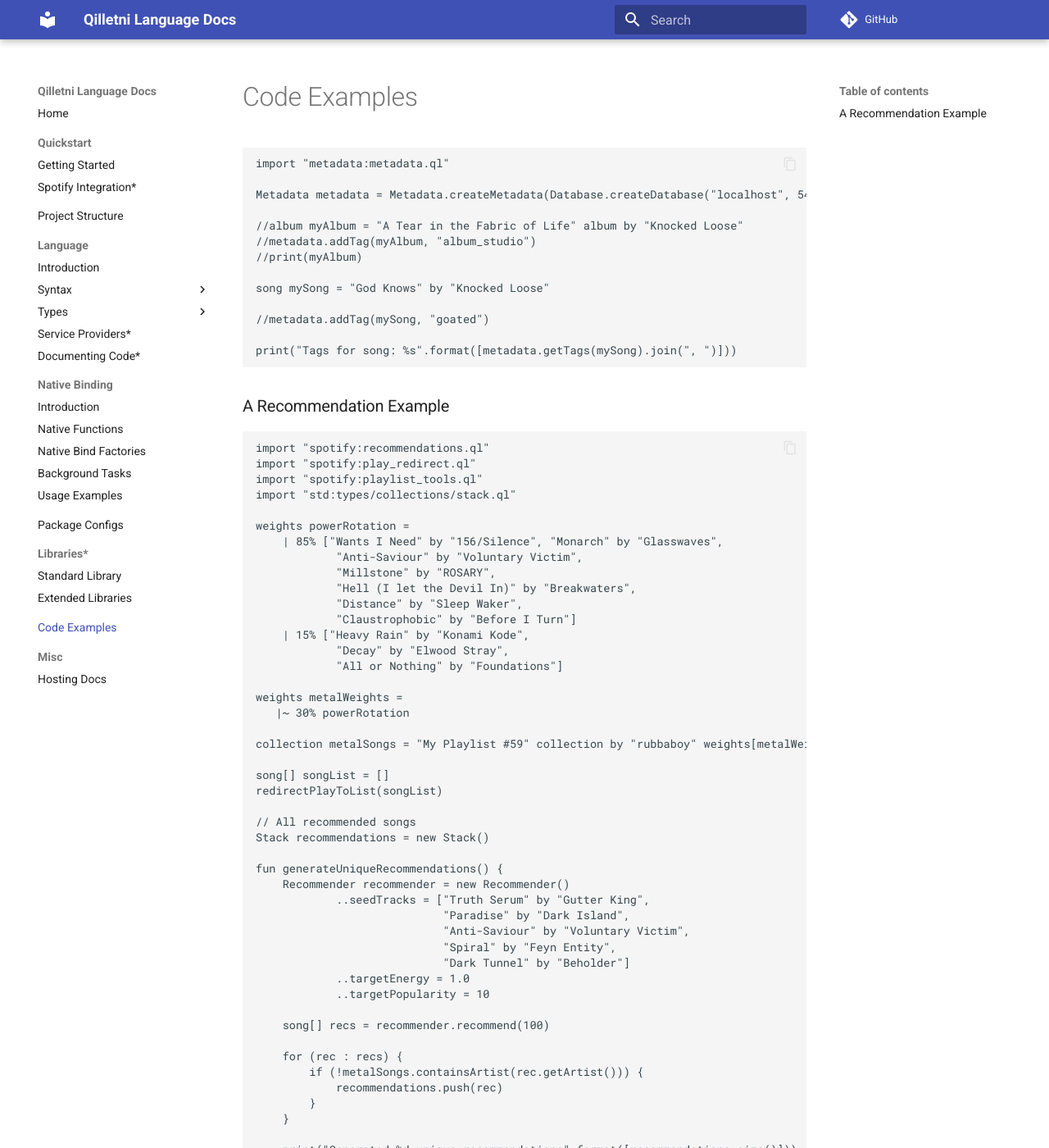
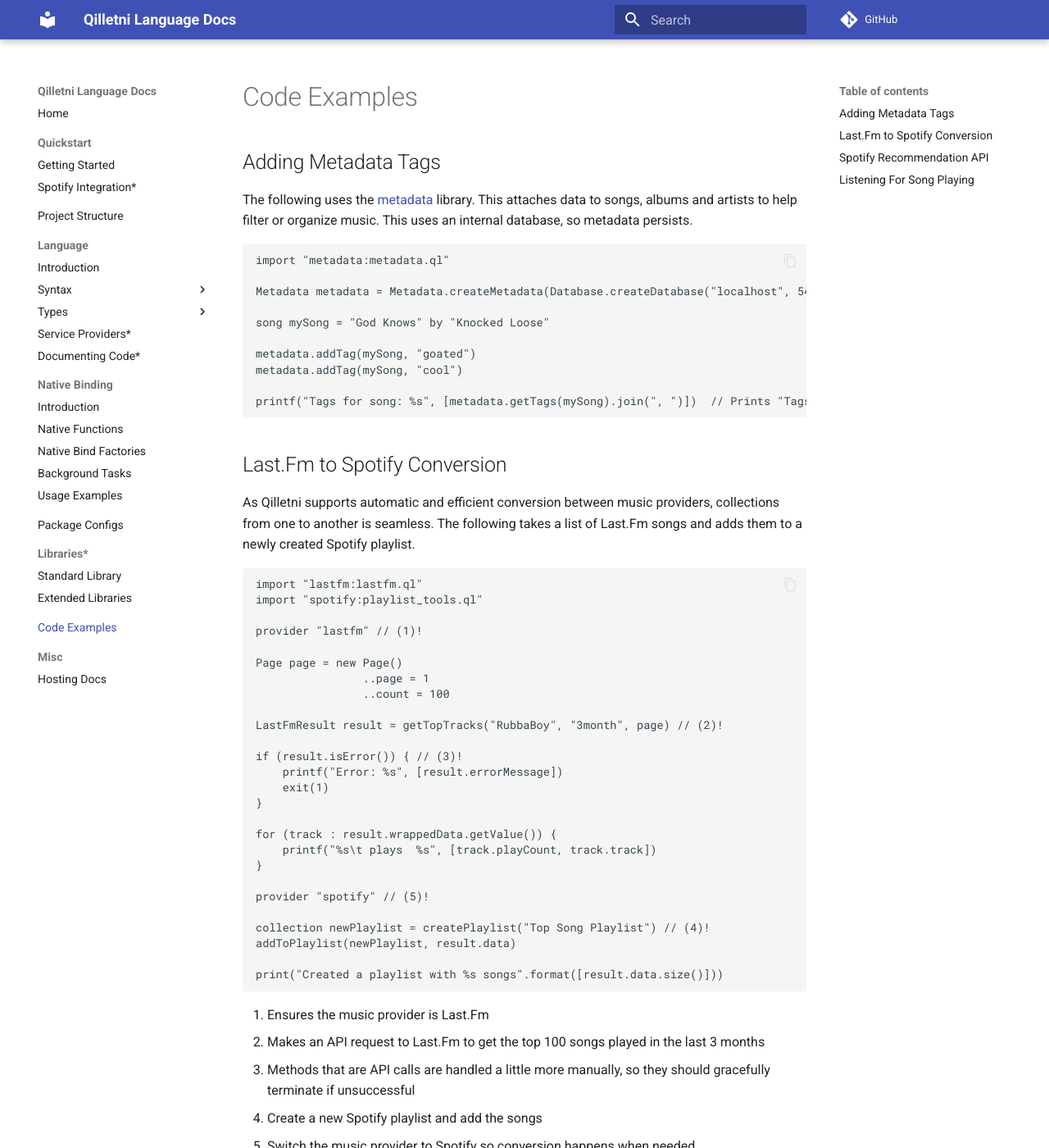
Before and after one commit to RubbaBoy/QilletniDocs, an MkDocs documentation site: the page built from docs/examples.md, in a window 1280 px wide and 1400 px high. Shown: the whole window at 82% size. Built offline with MkDocs 1.6.1 and Material for MkDocs 9.7.7, drawn with Linux system fonts in a browser that asks for light colours; comment, search, counter and statistics services are not loaded; some of the changed text lies outside the part shown.

Commit message:
Added more examples

````diff
--- a/docs/examples.md
+++ b/docs/examples.md
@@ -1,23 +1,65 @@
 # Code Examples
+
+## Adding Metadata Tags
+
+The following uses the [metadata](https://qilletni-docs.yarr.is/library/metadata/) library. This attaches data to songs, albums and artists to help filter or organize music. This uses an internal database, so metadata persists.
 
 ```qilletni
 import "metadata:metadata.ql"
 
 Metadata metadata = Metadata.createMetadata(Database.createDatabase("localhost", 5444, "metadata", "admin", "pass"))
 
-//album myAlbum = "A Tear in the Fabric of Life" album by "Knocked Loose"
-//metadata.addTag(myAlbum, "album_studio")
-//print(myAlbum)
-
 song mySong = "God Knows" by "Knocked Loose"
 
-//metadata.addTag(mySong, "goated")
+metadata.addTag(mySong, "goated")
+metadata.addTag(mySong, "cool")
 
-print("Tags for song: %s".format([metadata.getTags(mySong).join(", ")]))
+printf("Tags for song: %s", [metadata.getTags(mySong).join(", ")])  // Prints "Tags for song: goated, cool"
 
 ```
 
-### A Recommendation Example
+## Last.Fm to Spotify Conversion
+
+As Qilletni supports automatic and efficient conversion between music providers, collections from one to another is seamless. The following takes a list of Last.Fm songs and adds them to a newly created Spotify playlist.
+
+```qilletni
+import "lastfm:lastfm.ql"
+import "spotify:playlist_tools.ql"
+
+provider "lastfm" // (1)!
+
+Page page = new Page()
+                ..page = 1
+                ..count = 100
+
+LastFmResult result = getTopTracks("RubbaBoy", "3month", page) // (2)!
+
+if (result.isError()) { // (3)!
+    printf("Error: %s", [result.errorMessage])
+    exit(1)
+}
+
+for (track : result.wrappedData.getValue()) {
+    printf("%s\t plays  %s", [track.playCount, track.track])
+}
+
+provider "spotify" // (5)!
+
+collection newPlaylist = createPlaylist("Top Song Playlist") // (4)!
+addToPlaylist(newPlaylist, result.data)
+
+print("Created a playlist with %s songs".format([result.data.size()]))
+```
+
+1. Ensures the music provider is Last.Fm
+2. Makes an API request to Last.Fm to get the top 100 songs played in the last 3 months
+3. Methods that are API calls are handled a little more manually, so they should gracefully terminate if unsuccessful
+4. Create a new Spotify playlist and add the songs
+5. Switch the music provider to Spotify so conversion happens when needed
+
+## Spotify Recommendation API
+
+The Spotify library's [Recommender](https://qilletni-docs.yarr.is/library/spotify/entity/Recommender) entity, the full Spotify recommendation system can be utilized to fine tune music selections.
 
 ```qilletni
 import "spotify:recommendations.ql"
@@ -71,25 +113,13 @@
 generateUniqueRecommendations()
 
 // Play 2 shuffled songs from metal playlist, then 3 recommendations
-for (recommendations.size() > 0) {
-    play recommendations.pop()
+for (recommendations.size() >= 3) {
+    play metalSongs limit[2]
+
+    for (i..3) {
+        play recommendations.pop()
+    }
 }
-
-recommendations = new Stack()
-
-generateUniqueRecommendations()
-
-for (recommendations.size() > 0) {
-    play recommendations.pop()
-}
-
-//for (recommendations.size() >= 3) {
-//    play metalSongs limit[2]
-//
-//    for (i..3) {
-//        play recommendations.pop()
-//    }
-//}
 
 // Add all played songs to a new playlist
 Date date = Date.now()
@@ -98,3 +128,22 @@
 addToPlaylist(myPlaylist, songList)
 print("Created a playlist with %s songs".format([songList.size()]))
 ```
+
+## Listening For Song Playing
+
+Qilletni can also use hooks to monitor things like what song is currently being played. This ability also allows for server-side processing. The below example logs when the user changes what song they are playing on their account. For how this is implemented, see the [Background Tasks](/native_binding/background_tasks) page.
+
+```qilletni
+import "spotify:hooks.ql"
+
+fun songPlayCallback(sng) { // (1)!
+    printf("Playing:\t%s - %s", [sng.getTitle(), sng.getArtist().getName()])
+}
+
+onSongPlay(songPlayCallback)
+
+// Halt program forever, running background tasks
+processBackground()
+```
+
+1. This method is invoked every time a song is changed
````
